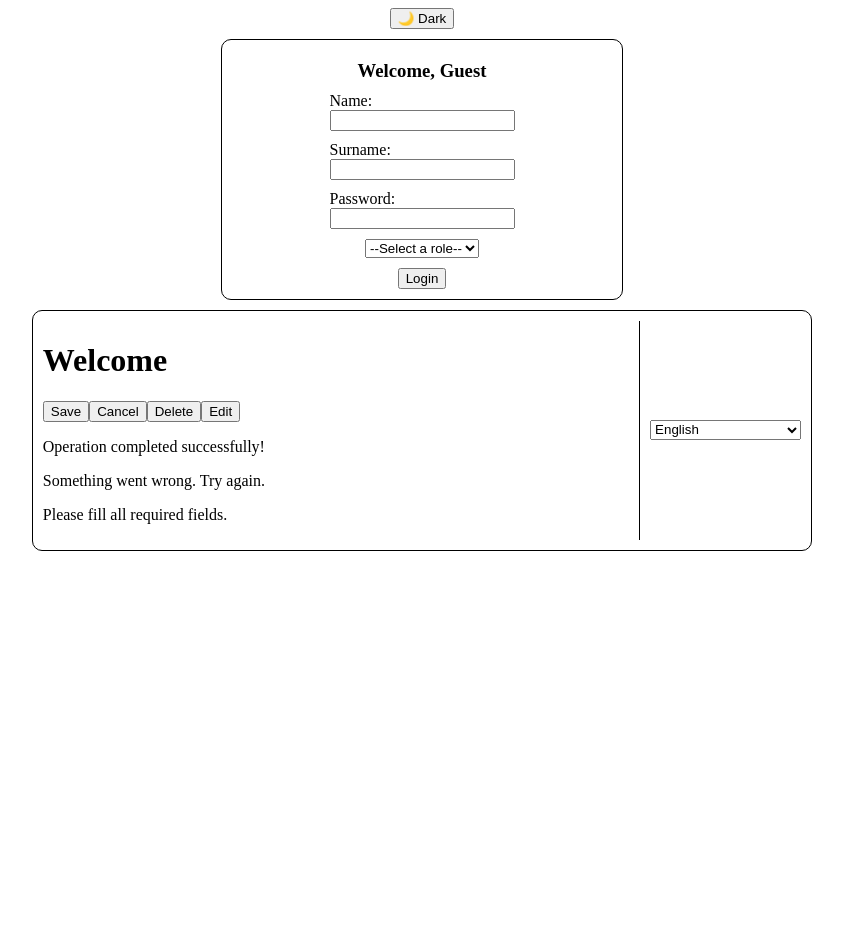
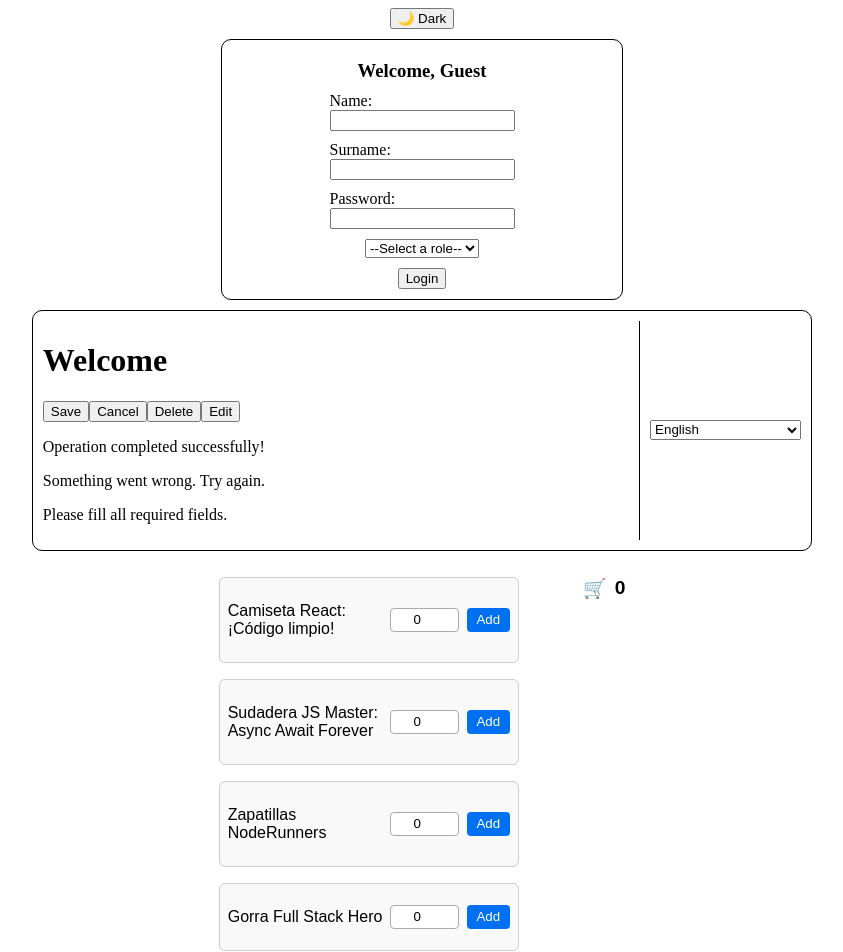
Before and after one commit to Fernando-Herrero/context-react, a React (Vite) app: page / in a window 1280 px wide. Shown: the top 952 px of the page, without its empty margins (218-1061 px from the left). Before the commit the page ends 800 px from the top, so only its background shows below. Built offline with nearby package versions, Linux system fonts and the light colour scheme.

Commit message:
feat: add CartContext and Cartitems ready to use them

```diff
--- a/src/App.jsx
+++ b/src/App.jsx
@@ -1,4 +1,5 @@
 import "./App.css";
+import { CartItems } from "./components/CartItems/CartItems";
 import { LanguageTranslate } from "./components/LanguageTranslate.jsx/LanguageTranslate";
 import { LoginForm } from "./components/LoginForm/LoginForm";
 import { ToggleButtonTheme } from "./components/ToggleButtonTheme/ToggleButtonTheme";
@@ -12,6 +13,7 @@ export const App = () => {
 			<LanguageProvider>
 				<LanguageTranslate />
 			</LanguageProvider>
+			<CartItems />
 		</div>
 	);
 };
--- /dev/null
+++ b/src/components/CartItems/CartItems.css
@@ -0,0 +1,103 @@
+.cart-items-container {
+	display: flex;
+	gap: 2rem;
+	padding: 1rem;
+	font-family: sans-serif;
+}
+
+.cart-items {
+	list-style: none;
+	padding: 0;
+	margin: 0;
+	width: 300px;
+}
+
+.cart-items li {
+	display: flex;
+	justify-content: space-between;
+	align-items: center;
+	margin-bottom: 1rem;
+	padding: 0.5rem;
+	border: 1px solid #ccc;
+	border-radius: 6px;
+	background-color: #f9f9f9;
+}
+
+.cart-it {
+	display: flex;
+	gap: 0.5rem;
+	align-items: center;
+}
+
+.cart-it input {
+	width: 60px;
+	padding: 0.2rem;
+	text-align: center;
+	border-radius: 4px;
+	border: 1px solid #aaa;
+}
+
+.cart-it button {
+	padding: 0.3rem 0.6rem;
+	border: none;
+	background-color: #0070f3;
+	color: white;
+	border-radius: 4px;
+	cursor: pointer;
+	transition: 0.2s;
+}
+
+.cart-it button:hover {
+	background-color: #005bb5;
+}
+
+.cart-items-bought {
+	margin-left: 2rem;
+}
+
+.cart-img-list {
+	padding-bottom: 20px;
+}
+
+.cart-img-list li {
+	display: flex;
+	align-items: center;
+	gap: 4px;
+}
+
+.img-cart {
+	display: flex;
+	align-items: center;
+	justify-content: flex-end;
+	font-size: 1.2rem;
+	margin-bottom: 1rem;
+}
+
+.img-cart span {
+	margin-left: 0.5rem;
+	font-weight: bold;
+}
+
+.remove-btn {
+	background-color: red;
+	color: white;
+	padding: 4px;
+	border: none;
+	border-radius: 4px;
+	cursor: pointer;
+}
+
+.remove-btn:hover {
+	background-color: #c00;
+}
+
+.cart-items-bought ul {
+	list-style: none;
+	padding: 0;
+	margin: 0;
+}
+
+.clear-btn {
+	display: flex;
+	justify-self: flex-end;
+}
--- /dev/null
+++ b/src/components/CartItems/CartItems.jsx
@@ -0,0 +1,55 @@
+import { useContext } from "react";
+import "./CartItems.css";
+import { CartContext } from "../../context/CartContext";
+
+export const CartItems = () => {
+	const { items, totalItems, handleInputQty, handleAddCart, handleRemoveItem, handleClearCart } =
+		useContext(CartContext);
+
+	const totalQty = totalItems.reduce((acc, item) => acc + item.cartQty, 0);
+
+	return (
+		<div className="cart-items-container">
+			<ul className="cart-items">
+				{items.map(({ id, name, qty }) => (
+					<li key={id}>
+						<p>{name}</p>
+						<div className="cart-it">
+							<input
+								type="number"
+								value={qty}
+								onChange={(e) => handleInputQty(id, e.target.value)}
+								min="0"
+							/>
+							<button onClick={() => handleAddCart(id)}>Add</button>
+						</div>
+					</li>
+				))}
+			</ul>
+
+			<div className="cart-items-bought">
+				<div className="cart-img-list">
+					<div className="img-cart">
+						🛒<span>{totalQty}</span>
+					</div>
+
+					{totalItems.length > 0 && (
+						<ul>
+							{totalItems.map(({ id, name, cartQty }) => (
+								<li key={id}>
+									<p>{name} →</p>
+									<span>{cartQty}</span>
+									<button className="remove-btn" onClick={() => handleRemoveItem(id)}>
+										Remove
+									</button>
+								</li>
+							))}
+						</ul>
+					)}
+				</div>
+
+				{totalItems.length > 0 && <button className="clear-btn" onClick={handleClearCart}>Clear cart</button>}
+			</div>
+		</div>
+	);
+};
--- /dev/null
+++ b/src/context/CartContext.jsx
@@ -0,0 +1,47 @@
+import { createContext, useEffect, useState } from "react";
+
+export const CartContext = createContext(null);
+
+const sampleProducts = [
+	{ id: "product_1", name: "Camiseta React: ¡Código limpio!", qty: 0 },
+	{ id: "product_2", name: "Sudadera JS Master: Async Await Forever", qty: 0 },
+	{ id: "product_3", name: "Zapatillas NodeRunners", qty: 0 },
+	{ id: "product_4", name: "Gorra Full Stack Hero", qty: 0 },
+	{ id: "product_5", name: "Mochila DevOps Pro", qty: 0 },
+];
+
+export const CartProvider = ({ children }) => {
+	const [items, setItems] = useState(sampleProducts);
+
+	const handleInputQty = (id, value) => {
+		const qty = Number(value);
+		setItems((prev) => prev.map((item) => (item.id === id ? { ...item, qty } : item)));
+	};
+
+	const handleAddCart = (id) => {
+		const product = items.find((item) => item.id === id);
+		if (!product || product.qty === 0) return;
+
+		setItems((prev) =>
+			prev.map((item) =>
+				item.id === id ? { ...item, qty: 0, cartQty: (item.cartQty || 0) + product.qty } : item
+			)
+		);
+	};
+
+	const handleRemoveItem = (id) => {
+		setItems((prev) => prev.map((item) => (item.id === id ? { ...item, cartQty: 0 } : item)));
+	};
+
+	const handleClearCart = () => {
+		setItems((prev) => prev.map((item) => ({ ...item, cartQty: 0 })));
+	};
+
+	const totalItems = items.filter((item) => item.cartQty > 0);
+
+	return (
+		<CartContext value={{ items, totalItems, handleInputQty, handleAddCart, handleRemoveItem, handleClearCart }}>
+			{children}
+		</CartContext>
+	);
+};
--- a/src/main.jsx
+++ b/src/main.jsx
@@ -4,13 +4,16 @@ import "./index.css";
 import { App } from "./App.jsx";
 import { ThemeProvider } from "./context/ThemeContext.jsx";
 import { UserProvider } from "./context/UserContext.jsx";
+import { CartProvider } from "./context/CartContext.jsx";
 
 createRoot(document.getElementById("root")).render(
 	<StrictMode>
 		<ThemeProvider>
-			<UserProvider>
-				<App />
-			</UserProvider>
+			<CartProvider>
+				<UserProvider>
+					<App />
+				</UserProvider>
+			</CartProvider>
 		</ThemeProvider>
 	</StrictMode>
 );
```
